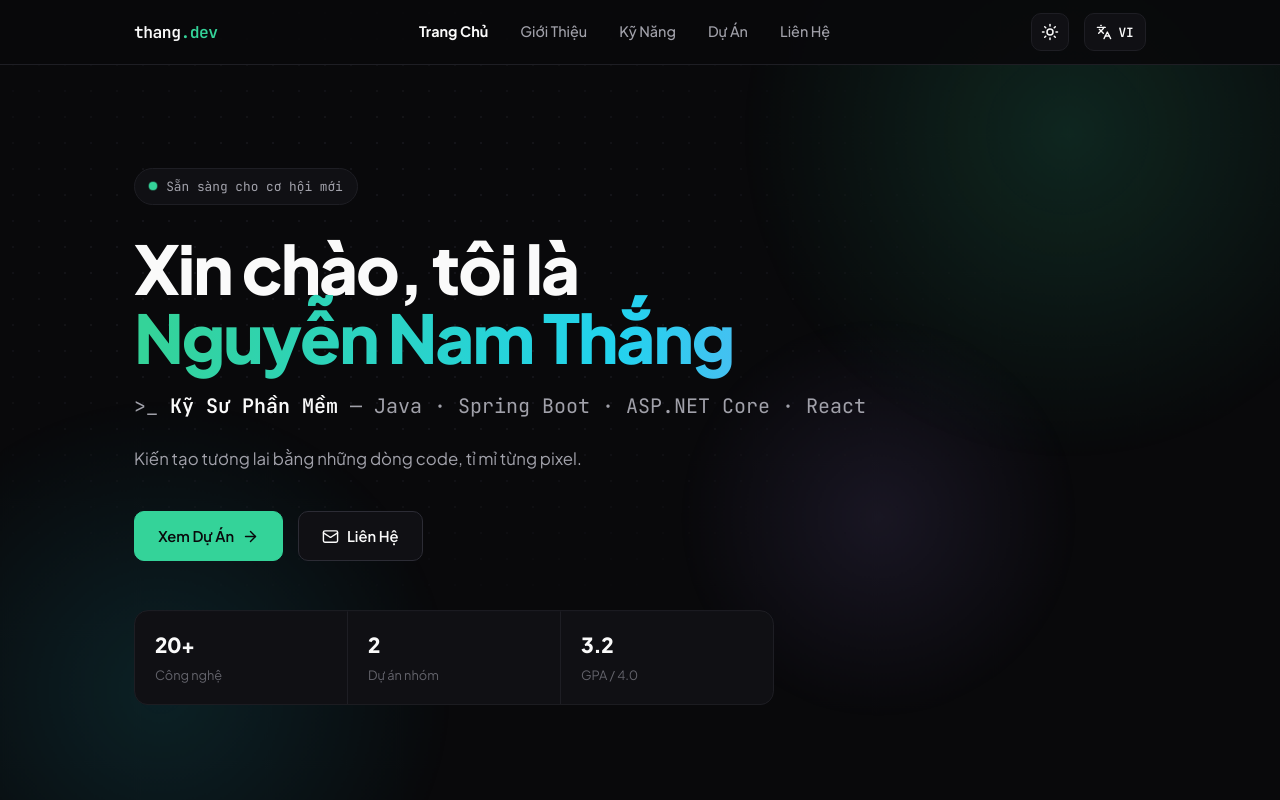
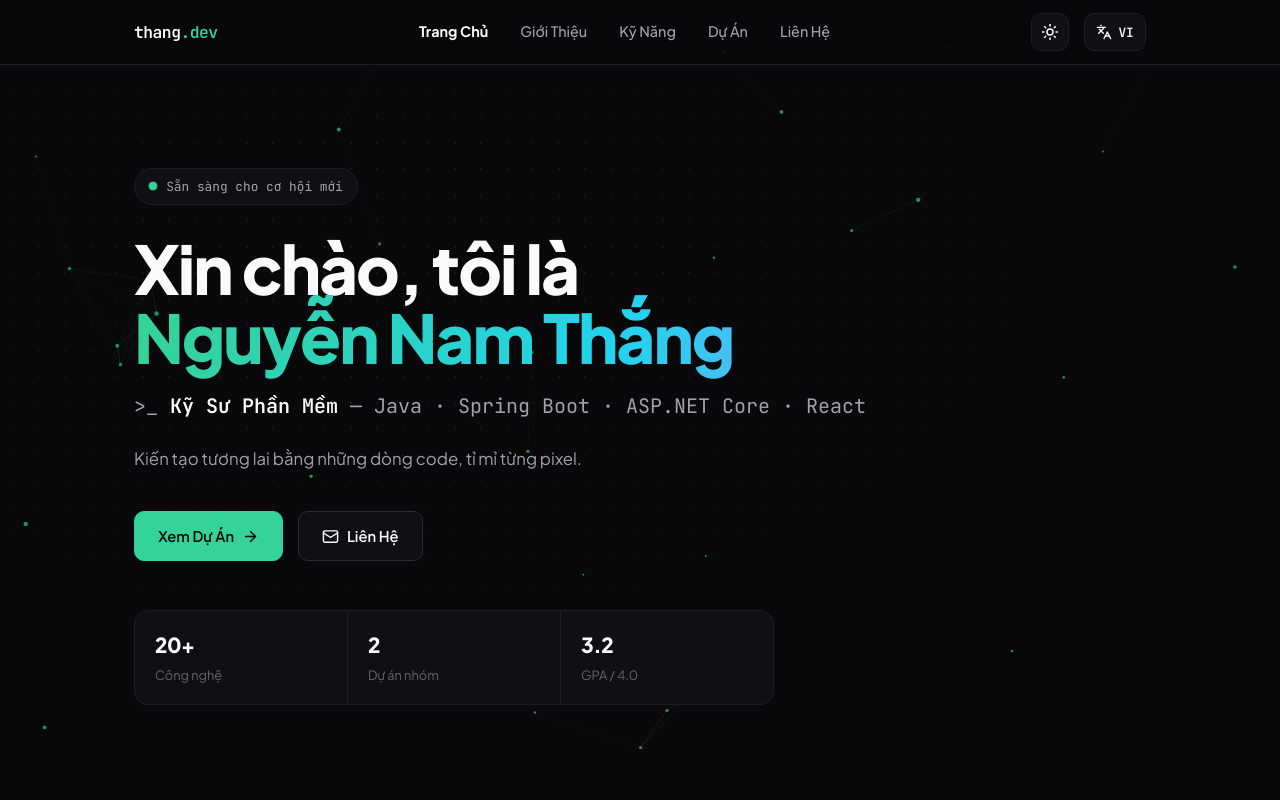
Before and after one commit to thang1684NT/MyPortfolio, a React (Vite) app: page / in a window 1280 px wide. Shown: the top 800 px of the page. Built offline with nearby package versions, Linux system fonts and the light colour scheme.

Commit message:
feat: neuron-network background (optimised) and dancing skill chips

```diff
--- a/src/App.jsx
+++ b/src/App.jsx
@@ -6,6 +6,7 @@ import Skills from './components/Skills';
 import Projects from './components/Projects';
 import Contact from './components/Contact';
 import Footer from './components/Footer';
+import ParticleNet from './components/ParticleNet';
 import './i18n';
 
 function App() {
@@ -43,11 +44,7 @@ function App() {
 
   return (
     <div className="App">
-      <div className="bg-anim" aria-hidden="true">
-        <span className="orb orb-1"></span>
-        <span className="orb orb-2"></span>
-        <span className="orb orb-3"></span>
-      </div>
+      <ParticleNet />
       <Navbar activeSection={activeSection} />
       <main>
         <Hero />
--- /dev/null
+++ b/src/components/ParticleNet.jsx
@@ -0,0 +1,106 @@
+import React, { useEffect, useRef } from 'react';
+
+// Connected-particle ("neuron network") background, heavily optimised:
+// few particles, squared-distance checks, ~30fps cap, DPR locked to 1,
+// pauses when the tab is hidden, off for reduced-motion users.
+const ParticleNet = () => {
+    const canvasRef = useRef(null);
+
+    useEffect(() => {
+        const canvas = canvasRef.current;
+        if (!canvas) return;
+        if (window.matchMedia('(prefers-reduced-motion: reduce)').matches) {
+            canvas.style.display = 'none';
+            return;
+        }
+
+        const ctx = canvas.getContext('2d');
+        let particles = [];
+        let rafId = null;
+        let running = true;
+        let lastFrame = 0;
+
+        const LINK = 130;
+        const LINK_SQ = LINK * LINK;
+
+        const init = () => {
+            const w = window.innerWidth;
+            const h = window.innerHeight;
+            canvas.width = w;
+            canvas.height = h;
+            const count = w < 768
+                ? 22
+                : Math.min(Math.floor(w / 36), 46);
+            particles = Array.from({ length: count }, () => ({
+                x: Math.random() * w,
+                y: Math.random() * h,
+                vx: (Math.random() - 0.5) * 0.35,
+                vy: (Math.random() - 0.5) * 0.35,
+                r: Math.random() * 1.5 + 0.8,
+            }));
+        };
+
+        const animate = (now) => {
+            rafId = requestAnimationFrame(animate);
+            if (!running) return;
+            if (now - lastFrame < 33) return;
+            lastFrame = now;
+
+            const w = canvas.width;
+            const h = canvas.height;
+            const light = document.documentElement.getAttribute('data-theme') === 'light';
+            ctx.clearRect(0, 0, w, h);
+
+            const dotColor = light ? 'rgba(5, 150, 105, 0.55)' : 'rgba(52, 211, 153, 0.65)';
+            const lineBase = light ? '5, 150, 105' : '52, 211, 153';
+
+            for (const p of particles) {
+                p.x += p.vx;
+                p.y += p.vy;
+                if (p.x < 0 || p.x > w) p.vx *= -1;
+                if (p.y < 0 || p.y > h) p.vy *= -1;
+                ctx.beginPath();
+                ctx.arc(p.x, p.y, p.r, 0, Math.PI * 2);
+                ctx.fillStyle = dotColor;
+                ctx.fill();
+            }
+
+            ctx.lineWidth = 1;
+            for (let i = 0; i < particles.length; i++) {
+                for (let j = i + 1; j < particles.length; j++) {
+                    const dx = particles[i].x - particles[j].x;
+                    if (dx > LINK || dx < -LINK) continue;
+                    const dy = particles[i].y - particles[j].y;
+                    if (dy > LINK || dy < -LINK) continue;
+                    const distSq = dx * dx + dy * dy;
+                    if (distSq < LINK_SQ) {
+                        const alpha = (1 - Math.sqrt(distSq) / LINK) * 0.16;
+                        ctx.beginPath();
+                        ctx.strokeStyle = `rgba(${lineBase}, ${alpha})`;
+                        ctx.moveTo(particles[i].x, particles[i].y);
+                        ctx.lineTo(particles[j].x, particles[j].y);
+                        ctx.stroke();
+                    }
+                }
+            }
+        };
+
+        const onResize = () => init();
+        const onVisibility = () => { running = !document.hidden; };
+
+        window.addEventListener('resize', onResize, { passive: true });
+        document.addEventListener('visibilitychange', onVisibility);
+        init();
+        rafId = requestAnimationFrame(animate);
+
+        return () => {
+            window.removeEventListener('resize', onResize);
+            document.removeEventListener('visibilitychange', onVisibility);
+            if (rafId) cancelAnimationFrame(rafId);
+        };
+    }, []);
+
+    return <canvas ref={canvasRef} id="net-canvas" aria-hidden="true"></canvas>;
+};
+
+export default ParticleNet;
--- a/src/components/Skills.jsx
+++ b/src/components/Skills.jsx
@@ -60,8 +60,8 @@ const categories = [
     },
 ];
 
-const SkillChip = ({ item }) => (
-    <span className="skill-chip">
+const SkillChip = ({ item, index = 0 }) => (
+    <span className="skill-chip" style={{ animationDelay: `${(index % 6) * 0.22}s` }}>
         {item.icon ? (
             <img
                 src={`https://skillicons.dev/icons?i=${item.icon}`}
@@ -102,8 +102,8 @@ const Skills = () => {
                                 {t(`skills.${cat.key}`)}
                             </div>
                             <div className="skill-card-chips">
-                                {cat.items.map((item) => (
-                                    <SkillChip key={item.name} item={item} />
+                                {cat.items.map((item, i) => (
+                                    <SkillChip key={item.name} item={item} index={i} />
                                 ))}
                             </div>
                         </div>
--- a/src/index.css
+++ b/src/index.css
@@ -61,52 +61,16 @@ a { color: inherit; }
 img { max-width: 100%; }
 
 /* ---------- Animated background ----------
-   Three soft gradient orbs drifting slowly behind everything.
-   Transform-only animation on fixed layers — GPU-composited,
-   no canvas and no JavaScript, so it stays smooth. */
-.bg-anim {
+   Connected-particle network drawn by ParticleNet.jsx on a fixed
+   canvas behind everything (optimised: few particles, 30fps cap). */
+#net-canvas {
   position: fixed;
   inset: 0;
+  width: 100%;
+  height: 100%;
   z-index: -1;
-  overflow: hidden;
   pointer-events: none;
 }
-.orb {
-  position: absolute;
-  border-radius: 50%;
-  will-change: transform;
-}
-.orb-1 {
-  width: 55vmax; height: 55vmax;
-  top: -18vmax; right: -12vmax;
-  background: radial-gradient(circle at center, rgba(52, 211, 153, 0.15), transparent 65%);
-  animation: drift-1 26s ease-in-out infinite alternate;
-}
-.orb-2 {
-  width: 48vmax; height: 48vmax;
-  bottom: -16vmax; left: -12vmax;
-  background: radial-gradient(circle at center, rgba(34, 211, 238, 0.12), transparent 65%);
-  animation: drift-2 32s ease-in-out infinite alternate;
-}
-.orb-3 {
-  width: 34vmax; height: 34vmax;
-  top: 38%; left: 52%;
-  background: radial-gradient(circle at center, rgba(167, 139, 250, 0.10), transparent 65%);
-  animation: drift-3 38s ease-in-out infinite alternate;
-}
-@keyframes drift-1 {
-  from { transform: translate(0, 0) scale(1); }
-  to { transform: translate(-9vmax, 7vmax) scale(1.12); }
-}
-@keyframes drift-2 {
-  from { transform: translate(0, 0) scale(1.05); }
-  to { transform: translate(8vmax, -6vmax) scale(0.95); }
-}
-@keyframes drift-3 {
-  from { transform: translate(0, 0) scale(1); }
-  to { transform: translate(-7vmax, -5vmax) scale(1.15); }
-}
-[data-theme='light'] .orb { opacity: 0.6; }
 
 .container {
   max-width: 1060px;
@@ -412,6 +376,8 @@ img { max-width: 100%; }
   color: var(--accent-text);
   flex-shrink: 0;
 }
+.skill-card-icon svg { transition: transform 0.6s ease; }
+.skill-card:hover .skill-card-icon svg { transform: rotate(360deg); }
 .skill-card-chips { display: flex; flex-wrap: wrap; gap: 0.55rem; }
 .skill-chip {
   display: inline-flex; align-items: center; gap: 0.55rem;
@@ -424,9 +390,16 @@ img { max-width: 100%; }
   border-radius: 999px;
   background: var(--bg-subtle);
   color: var(--text);
-  transition: border-color 0.2s ease, background 0.2s ease, transform 0.2s ease;
+  transition: border-color 0.2s ease, background 0.2s ease;
+  /* Gentle wave: chips bob a few px with staggered delays (set inline),
+     small and slow enough that labels stay perfectly readable. */
+  animation: chip-wave 3.8s ease-in-out infinite alternate;
 }
-.skill-chip:hover { border-color: var(--accent); background: var(--accent-dark); transform: translateY(-1px); }
+@keyframes chip-wave {
+  from { transform: translateY(0); }
+  to { transform: translateY(-3px); }
+}
+.skill-chip:hover { border-color: var(--accent); background: var(--accent-dark); animation-play-state: paused; }
 .skill-chip img { width: 20px; height: 20px; display: block; }
 .skill-chip-fallback {
   width: 20px; height: 20px;
@@ -580,6 +553,6 @@ img { max-width: 100%; }
 
 @media (prefers-reduced-motion: reduce) {
   .reveal { opacity: 1; transform: none; transition: none; }
-  .hero h1 .accent, .hero-badge .dot, .orb, .hero-stats { animation: none; }
+  .hero h1 .accent, .hero-badge .dot, .hero-stats, .skill-chip { animation: none; }
   html { scroll-behavior: auto; }
 }
```
